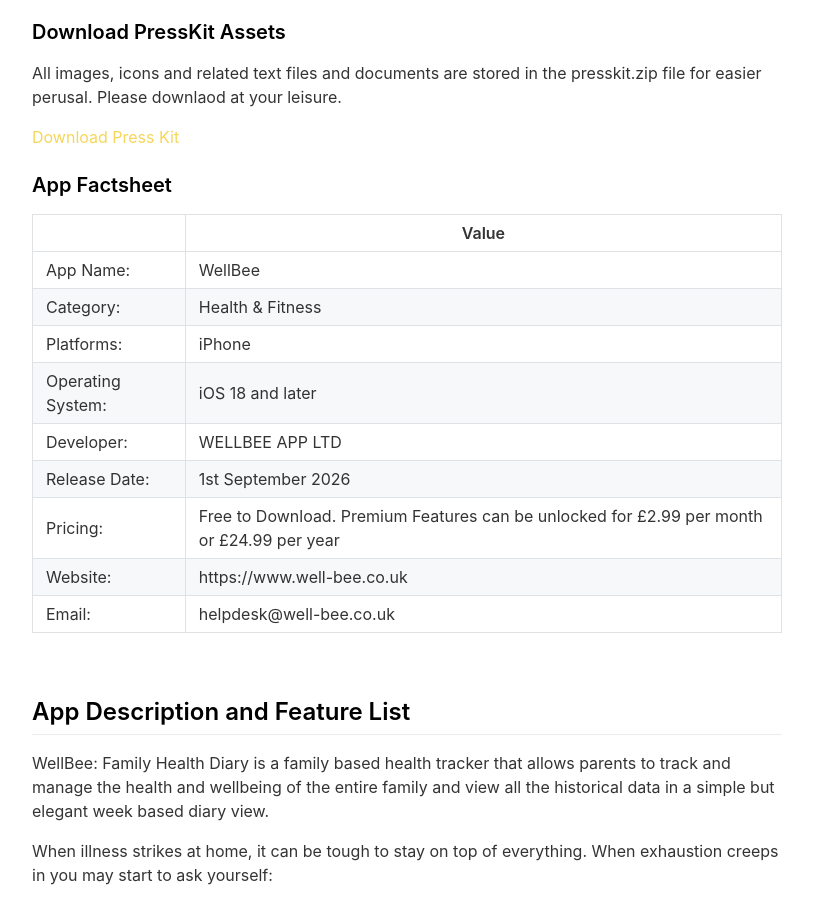
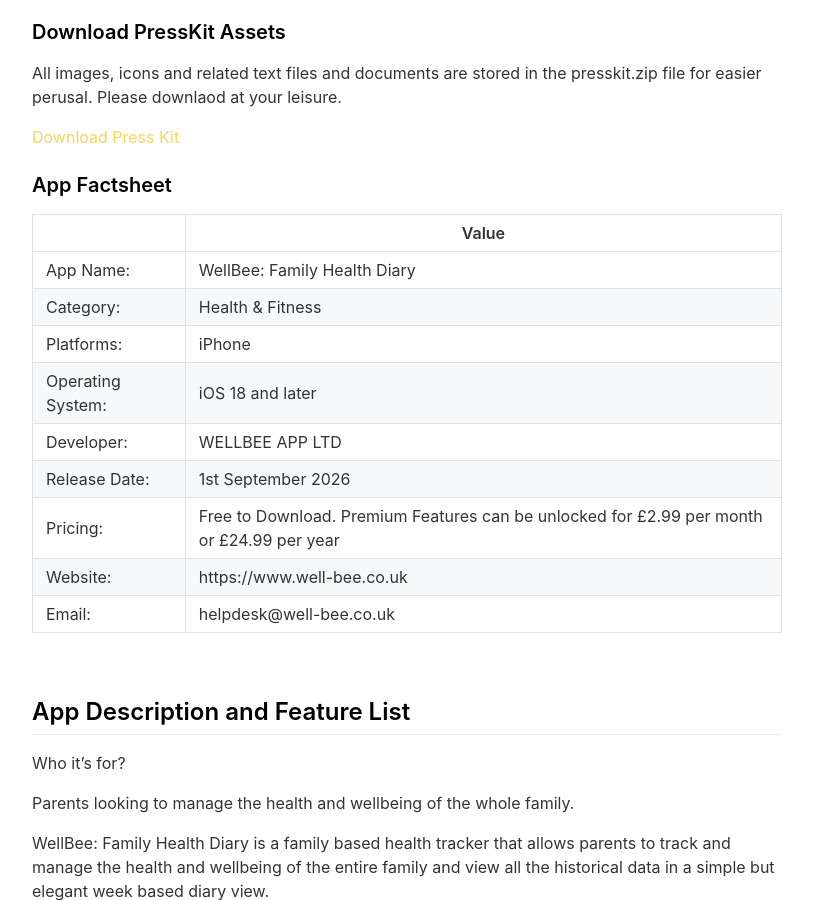
Before and after one commit to sheabrewer1986/WellBeeWebsite, a Jekyll site: the page built from _pages/presskit.md, in a window 1280 px wide and 900 px high, scrolled down 289 px. Shown: the whole window, without its empty margins (233-1046 px from the left). Built offline with Jekyll 4.4.1, drawn with Linux system fonts in a browser that asks for light colours; nearby versions of some CDN libraries.

Commit message:
[Tweak] More changes to app name and target audience
Updated app name and added target audience information.

```diff
--- a/_pages/presskit.md
+++ b/_pages/presskit.md
@@ -20,7 +20,7 @@
 
 |  | Value |
 |--------|-------------|
-| App Name: | WellBee |
+| App Name: | WellBee: Family Health Diary |
 | Category: | Health & Fitness |
 | Platforms: | iPhone |
 | Operating System: | iOS 18 and later |
@@ -33,6 +33,10 @@
 <br>
 
 ## App Description and Feature List
+
+Who it’s for?
+
+Parents looking to manage the health and wellbeing of the whole family.
 
 WellBee: Family Health Diary is a family based health tracker that allows parents to track and manage the health and wellbeing of the entire family and view all the historical data in a simple but elegant week based diary view.
 
```
